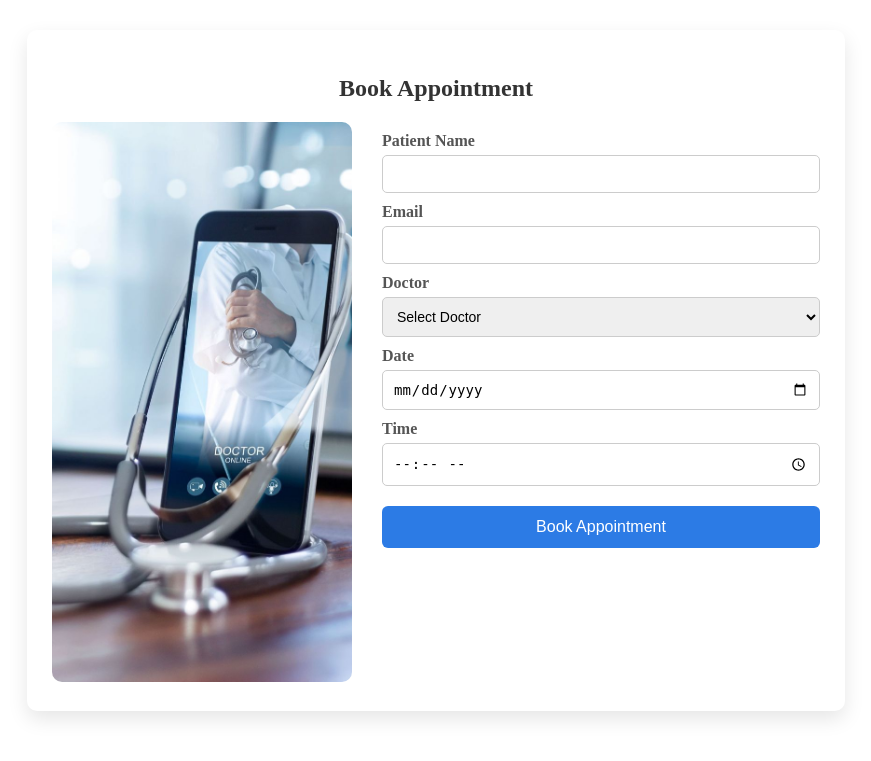
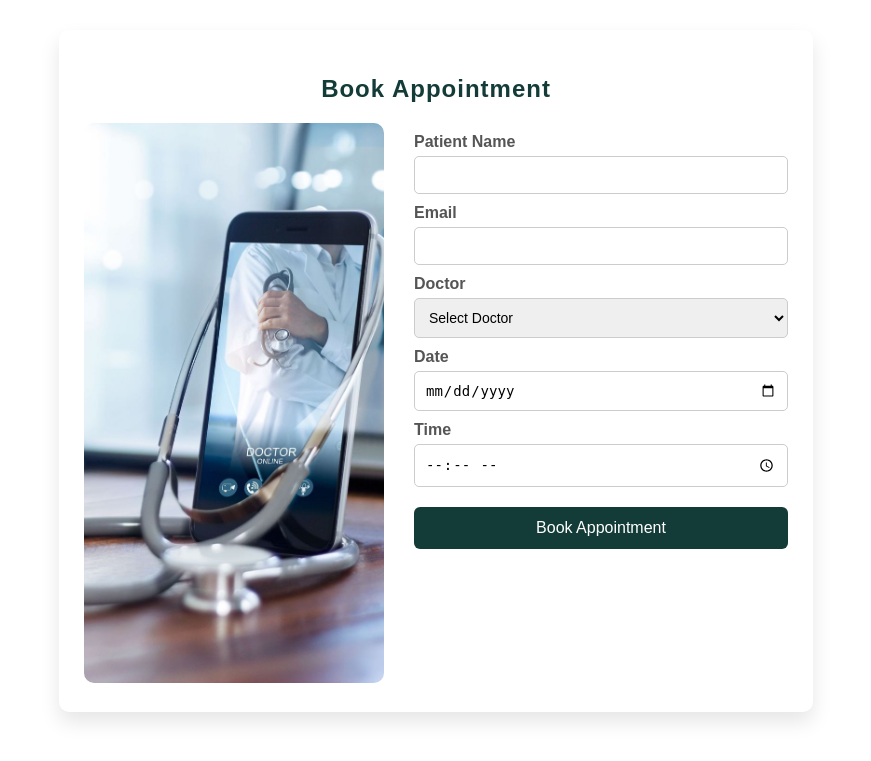
Before and after one commit to DivyaAhire11/AppointEase, a PHP site: page /Pages/bookAppoint.php in a window 1280 px wide. Shown: the top 761 px of the page, without its empty margins (204-1075 px from the left). Run offline with PHP 8.4, Linux system fonts and the light colour scheme.

Commit message:
Some Changed Added

```diff
--- a/Pages/AppointBook.php
+++ b/Pages/AppointBook.php
@@ -8,7 +8,7 @@
 
 
     if($patient && $email && $doctor && $date  && $time){
-        echo "Appointment booked successfully!";
+        echo "<h1>Appointment booked successfully!</h1>";
     }else{
          echo "Please fill all fields.";
     }
--- a/Pages/bookAppoint.php
+++ b/Pages/bookAppoint.php
@@ -5,117 +5,7 @@
     <meta charset="UTF-8">
     <meta name="viewport" content="width=device-width, initial-scale=1.0">
     <title>Book Appointment</title>
-    <!-- <link rel="stylesheet" href="../Style/bookAppoint.css"> -->
-    <style>
-        .book-appointment {
-            max-width: 60vw;
-            margin: 30px auto;
-            padding: 25px;
-            box-shadow: 0 8px 20px rgba(0, 0, 0, 0.1);
-            border-radius: 10px;
-        }
-
-        .book-content {
-            /* width: 0vw; */
-            display: flex;
-            gap: 30px;
-
-            /* align-items: center;  */
-
-        }
-
-        /* LEFT SIDE (FORM)  */
-        .book-content form {
-            flex: 1;
-            display: flex;
-            flex-direction: column;
-        }
-
-        /* RIGHT SIDE (IMAGE)  */
-        /* .book-img {
-    flex: 1; */
-        /* text-align: center;  */
-        /* } */
-
-        .book-img img {
-            /* width: 100%; */
-            width: 300px;
-            height: 70vh;
-            border-radius: 10px;
-            object-fit: cover;
-        }
-
-
-        .book-appointment h2 {
-            text-align: center;
-            margin-bottom: 20px;
-            color: #333;
-        }
-
-        /* Form  */
-        .book-appointment form {
-            display: flex;
-            flex-direction: column;
-        }
-
-        /* Labels  */
-        .book-appointment label {
-            margin: 10px 0 5px;
-            /* font-weight: 600;  */
-            font-weight: bold;
-            color: #555;
-        }
-
-        /* Inputs & Select  */
-        .book-appointment input,
-        .book-appointment select {
-            padding: 10px;
-            border-radius: 5px;
-            border: 1px solid #ccc;
-            font-size: 14px;
-        }
-
-        .book-appointment input:focus,
-        .book-appointment select:focus {
-            border-color: #2c7be5;
-            outline: none;
-        }
-
-        /* Button  */
-        .book-appointment button {
-            margin-top: 20px;
-            padding: 12px;
-            background: #2c7be5;
-            color: white;
-            border: none;
-            border-radius: 6px;
-            font-size: 16px;
-            cursor: pointer;
-            /* transition: background 0.3s; */
-        }
-
-        .book-appointment button:hover {
-            background: #1a5dc9;
-        }
-
-        /* Responsive  */
-        @media (max-width: 600px) {
-            .book-appointment {
-                margin: 30px 15px;
-                padding: 20px;
-            }
-        }
-
-        @media screen and (max-width:768px) {
-            .book-content {
-                flex-direction: column;
-            }
-
-            .book-img img {
-                display: none;
-            }
-        }
-    </style>
+    <link rel="stylesheet" href="../Style/bookAppoint.css">
 </head>
 
 <body>
--- a/Style/bookAppoint.css
+++ b/Style/bookAppoint.css
@@ -1,59 +1,65 @@
-/* ===== BOOK APPOINTMENT PAGE ===== */
-
  .book-appointment {
-    max-width: 1000px;
-    margin: 120px auto;
+     max-width: 55vw;
+     margin: 30px auto;
      padding: 25px;
-    /* background: #ffffff; */
-    box-shadow: 0 8px 20px rgba(0, 0, 0, 0.1);
+     box-shadow: 0 10px 20px rgba(0, 0, 0, 0.1);
      border-radius: 10px;
-    background-color: #c91a1a;
+     font-family: 'Poppins', sans-serif;
  }
 
  .book-content {
+     /* width: 0vw; */
      display: flex;
      gap: 30px;
-    align-items: center;
+     /* align-items: center;  */
+
  }
-/* LEFT SIDE (FORM) */
+
  .book-content form {
      flex: 1;
+     display: flex;
+     flex-direction: column;
  }
 
-/* RIGHT SIDE (IMAGE) */
-.book-img {
+
+ /* .book-img {
      flex: 1;
-    text-align: center;
-}
+ } */
 
  .book-img img {
-    width: 100%;
-    max-width: 450px;
-    height: auto;
+     /* width: 100%; */
+     width: 300px;
+     height: 70vh;
      border-radius: 10px;
+     object-fit: cover;
+
  }
 
 
  .book-appointment h2 {
      text-align: center;
-    margin-bottom: 20px;
-    color: #333;
+     /* margin-bottom: 20px; */
+     /* color: #333; */
+     /* color: #13163c; */
+     color: #133c39;
+     letter-spacing: 1px;
  }
 
-/* Form */
+ /* Form  */
  .book-appointment form {
      display: flex;
      flex-direction: column;
  }
 
-/* Labels */
+ /* Labels  */
  .book-appointment label {
      margin: 10px 0 5px;
-    font-weight: 600;
+     /* font-weight: 600;  */
+     font-weight: bold;
      color: #555;
  }
 
-/* Inputs & Select */
+ /* Inputs & Select  */
  .book-appointment input,
  .book-appointment select {
      padding: 10px;
@@ -68,24 +74,28 @@
      outline: none;
  }
 
-/* Button */
+ /* Button  */
  .book-appointment button {
      margin-top: 20px;
      padding: 12px;
-    background: #2c7be5;
+     /* background: #2c7be5; */
+     background-color: #133c39;
+     ;
      color: white;
      border: none;
      border-radius: 6px;
      font-size: 16px;
      cursor: pointer;
-    transition: background 0.3s;
+     /* transition: background 0.3s; */
  }
 
  .book-appointment button:hover {
-    background: #1a5dc9;
+     /* background: #1a5dc9; */
+     background-color: #115d58;
+     ;
  }
 
-/* Responsive */
+ /* Responsive  */
  @media (max-width: 600px) {
      .book-appointment {
          margin: 30px 15px;
--- a/Style/hero.css
+++ b/Style/hero.css
@@ -73,6 +73,7 @@
         flex-direction: column;
         text-align: center;
         padding: 40px 20px;
+        margin-top: 70px;
     }
 
     .hero-content {
--- a/Style/navbar.css
+++ b/Style/navbar.css
@@ -6,6 +6,7 @@
     height: 70px;
     width: 100%;
     background-color: #006d77;
+    /* background-color:#09433f;; */
     display: flex;
     justify-content: space-between;
     align-items: center;
@@ -53,7 +54,8 @@
 
 .btn-primary {
     /* background-color: #0d6efd; */
-    background-color: #6fffe9;
+    /* background-color: #6fffe9; */
+    background-color:#183836;;
     color: #000000;
     padding: 12px 22px;
     border-radius: 6px;
--- a/style.css
+++ b/style.css
@@ -6,7 +6,7 @@
 @import "Style/responsive.css";
 @import "Style/page2.css";
 @import "Style/footer.css";
-/* @import "Style/bookAppoint.css"; */
+@import "Style/bookAppoint.css";
 
 
 * {
```
Also changed, not shown: Style/page2.css (+16 -3 lines), config/db.php (added, +9 -0 lines), script.js (+7 -7 lines), config/bookAppointment.php (added), config/getDoctors.php (added), config/register.php (added), images/menu.png (added), pngImages/menu.png (deleted). Lines whose indentation alone changed are shown as unchanged.
